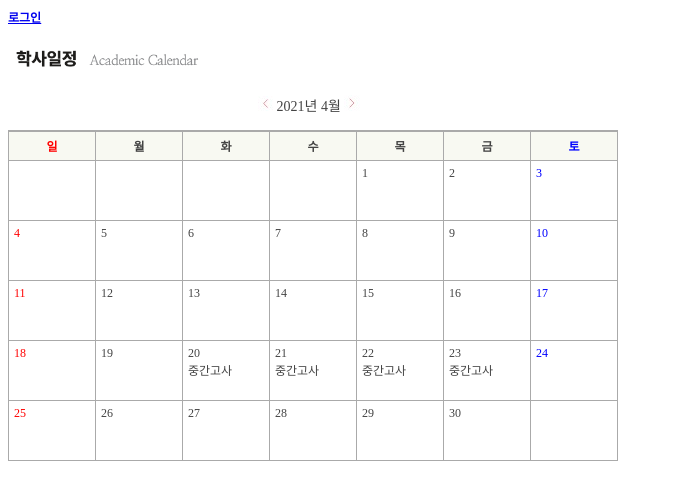
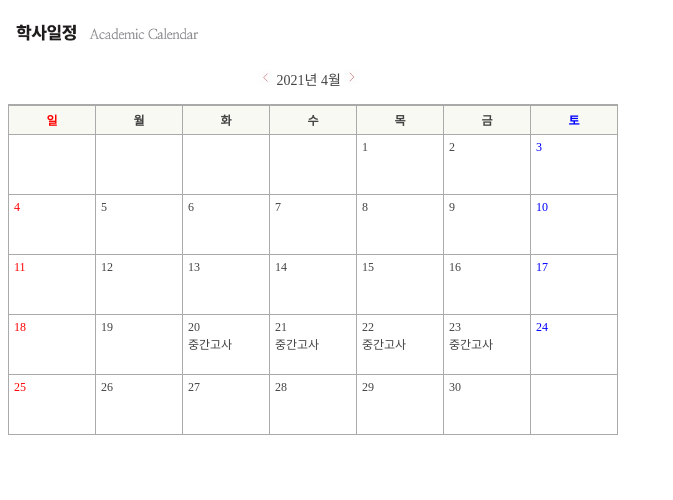
Before and after one commit to choe60/choe60, a plain HTML site: page index.html in a window 1280 px wide. Shown: the whole page, without its empty margins (0-673 px from the left). Drawn offline with Linux system fonts and the light colour scheme.

Commit message:
Update index.html

```diff
--- a/index.html
+++ b/index.html
@@ -47,12 +47,12 @@
     </style>
   </head>
   <body>
-    <a href="login.html"><u><b>로그인</b></u></a><br>
+
     <h3><img src="./sched_title.png" ></h3>
     <ul id="date">
       <li><img src="./left_arrow.jpeg"></li>
       <li>2021년 4월</li>
-      <li><img src="./right_arrow.jpeg"></li>
+      <li><a href="login.html"><img src="right_arrow.jpeg"></li></a>
     </ul>
     <table id="sched_tbl">
       <tr id="day">
```
